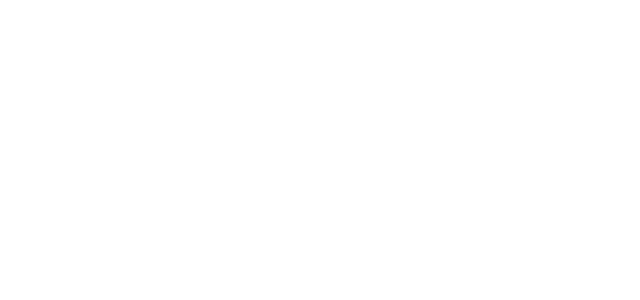
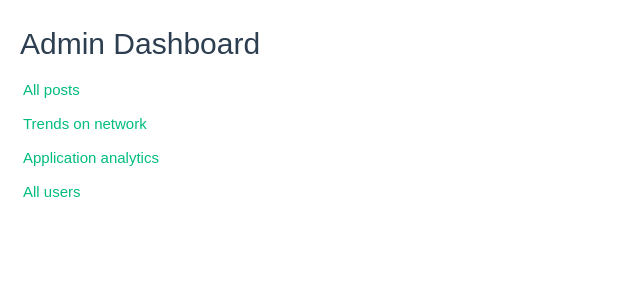
Before and after one commit to AleksandarCvijetic/isa-onlybuns-fe, a Vue app: page /admin in a window 1280 px wide. Before the commit this address had no page. Shown: the top 300 px of the page, without its empty margins (0-640 px from the left). Built offline with nearby package versions, Linux system fonts and the light colour scheme.

Commit message:
feat: admin panel component

```diff
--- /dev/null
+++ b/src/components/AdminPanel.vue
@@ -0,0 +1,33 @@
+<template>
+  <div class="admin-panel">
+    <h1>Admin Dashboard</h1>
+    <nav>
+      <ul>
+        <li><router-link to="/admin/posts">All posts</router-link></li>
+        <li><router-link to="/admin/trends">Trends on network</router-link></li>
+        <li><router-link to="/admin/analytics">Application analytics</router-link></li>
+        <li><router-link to="/admin/users">All users</router-link></li>
+      </ul>
+    </nav>
+    <router-view />
+  </div>
+</template>
+
+<script>
+export default {
+  name: 'AdminPanel',
+};
+</script>
+
+<style scoped>
+.admin-panel {
+  padding: 20px;
+}
+.admin-panel nav ul {
+  list-style: none;
+  padding: 0;
+}
+.admin-panel nav li {
+  margin: 10px 0;
+}
+</style>
--- a/src/router/index.js
+++ b/src/router/index.js
@@ -5,6 +5,8 @@
 import Home from '@/components/HomePage.vue'
 import HomeUserView from '@/views/HomeUserView.vue'
 import UserProfile from '@/components/UserProfile.vue'
+import AdminPanel from '@/components/AdminPanel.vue'
+import Users from '@/components/Users.vue'
 
 const router = createRouter({
   history: createWebHistory(import.meta.env.BASE_URL),
@@ -46,6 +48,32 @@
       path: '/user/:username',
       name: 'userProfile',
       component: UserProfile
+    },
+    {
+      path: '/admin',
+      component: AdminPanel,
+      children: [
+        // {
+        //   path: 'posts',
+        //   name: 'admin-posts',
+        //   component: Posts
+        // },
+        // {
+        //   path: 'trends',
+        //   name: 'admin-trends',
+        //   component: Trends
+        // },
+        // {
+        //   path: 'analytics',
+        //   name: 'admin-analytics',
+        //   component: Analytics
+        // },
+        {
+          path: 'users',
+          name: 'admin-users',
+          component: Users
+        }
+      ]
     }
   ],
 })
```
